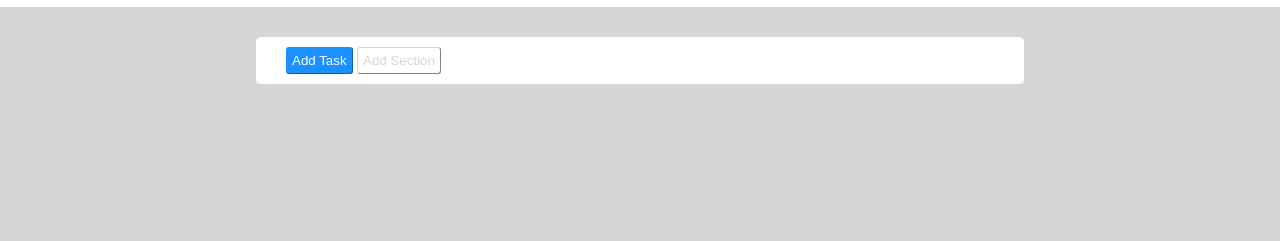
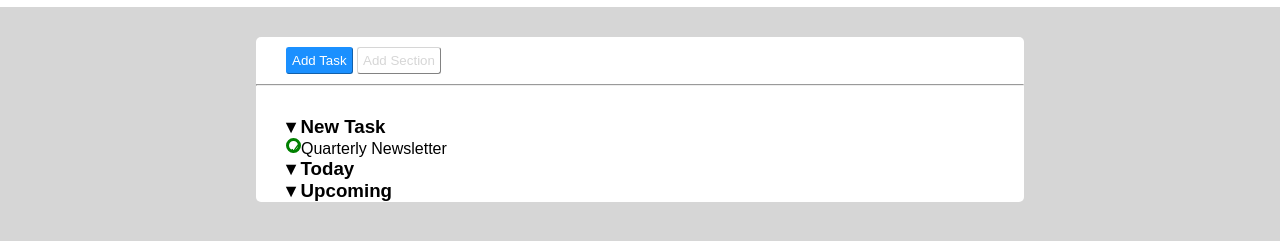
Before and after one commit to MichelaRicci/html-css-toboolist, a plain HTML site: page index.html in a window 1280 px wide. Shown: the part 63-304 px from the top of the page. Drawn offline with Linux system fonts and the light colour scheme.

Commit message:
prova lista con css

```diff
--- a/css/style.css
+++ b/css/style.css
@@ -65,3 +65,35 @@ button {
     border-color: #d6d6d6;
     color: #d6d6d6;
 }
+
+/* Lista */
+
+.list {
+    margin: 30px;
+
+}
+
+.list ul {
+    list-style: none;
+}
+
+.cerchio {
+    display: inline-block;
+    width: 15px;
+    height: 15px;
+    border-radius: 50%;
+    border: solid;
+    line-height: 15px;
+
+
+}
+
+.done {
+    border-color: green;
+    color: green;
+
+}
+
+.to-do {
+
+}
--- a/index.html
+++ b/index.html
@@ -13,9 +13,29 @@
 
     </header>
     <main class="container">
+
+     <!-- Pulsanti -->
      <div class="add">
          <a href="#"><button class="b-button">Add Task</button></a>
          <a href="#"><button class="w-button">Add Section</button></a>
+     </div>
+
+     <hr>
+
+     <!-- Lista -->
+     <div class="list">
+        <ul>
+            <li>
+                <h3>&blacktriangledown; New Task</h3>
+                <ul>
+                    <li><span class="cerchio done">&check;</span>Quarterly Newsletter</li>
+                </ul>
+            </li>
+
+            <li><h3>&blacktriangledown; Today</h3></li>
+            <li><h3>&blacktriangledown; Upcoming</h3></li>
+        </ul>
+
      </div>
 
     </main>
```
